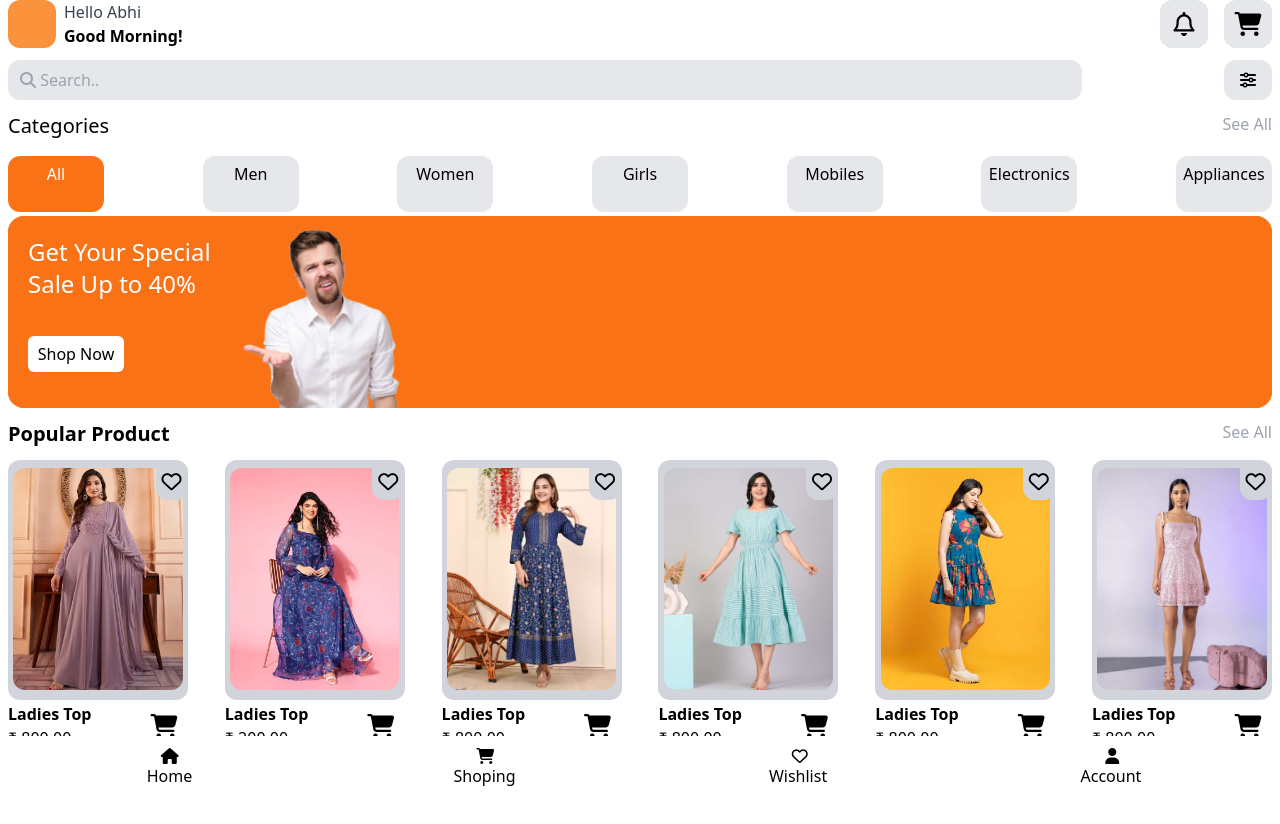
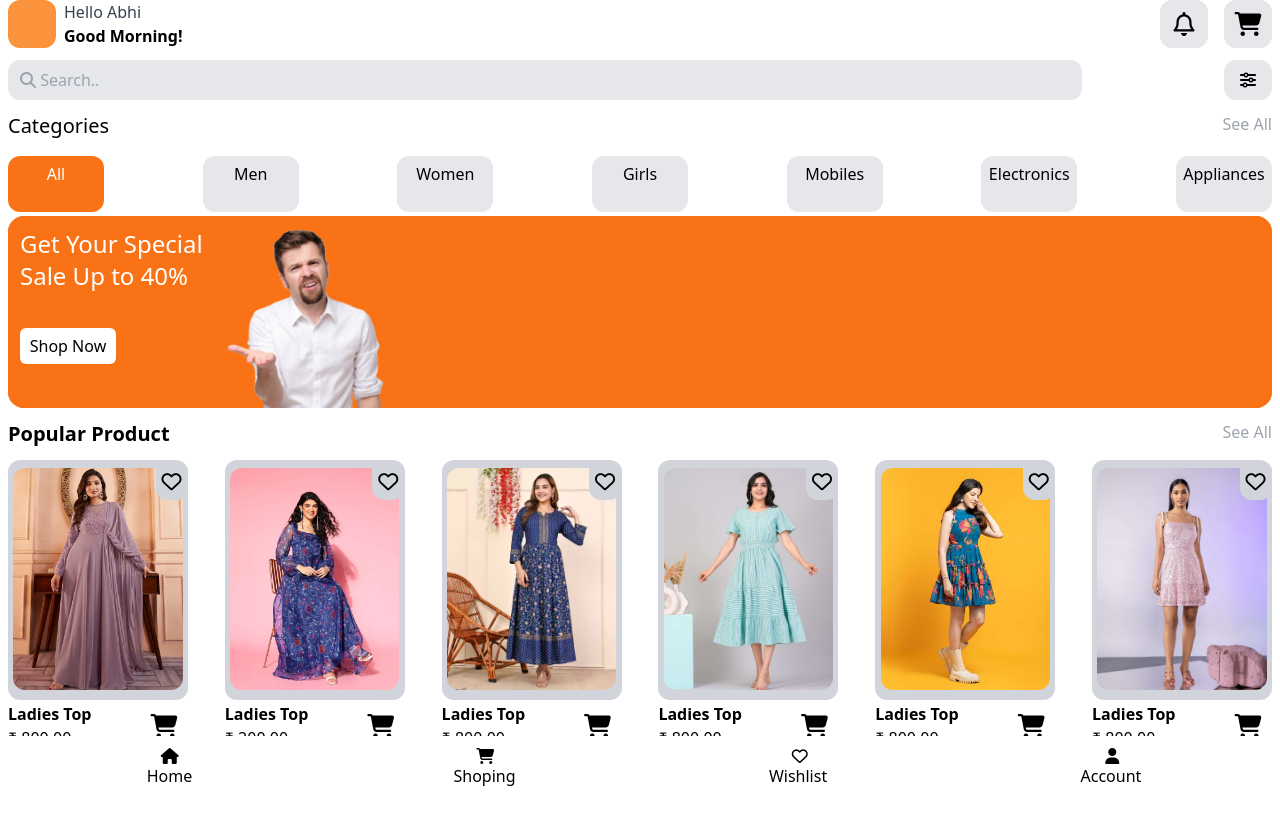
Before and after one commit to Abhinandan-Gayen/ecomarce, a plain HTML site: page index.html in a window 1280 px wide. Drawn offline with nearby package versions, Linux system fonts and the light colour scheme.

Commit message:
Update index.html

```diff
--- a/index.html
+++ b/index.html
@@ -60,8 +60,8 @@
                 <div class="min-w-24 rounded-xl pt-1.5 bg-gray-200 hover:bg-lime-400">Appliances</div>
             </div>
             <div class="h-48 bg-orange-500 mt-1 rounded-2xl">
-                <div class="h-48 bg-orange-500 mt-1 rounded-2xl flex ">
-                    <div class="p-5">
+                <div class="h-48 bg-orange-500 mt-1 rounded-2xl flex">
+                    <div class="p-3">
                         <p class="text-2xl text-white font-medium w-48">Get Your Special Sale Up to 40%</p>
                         <button class="mt-9 bg-white rounded-md w-24 h-9 text-center" type="submit">Shop Now</button>
                     </div>
```
